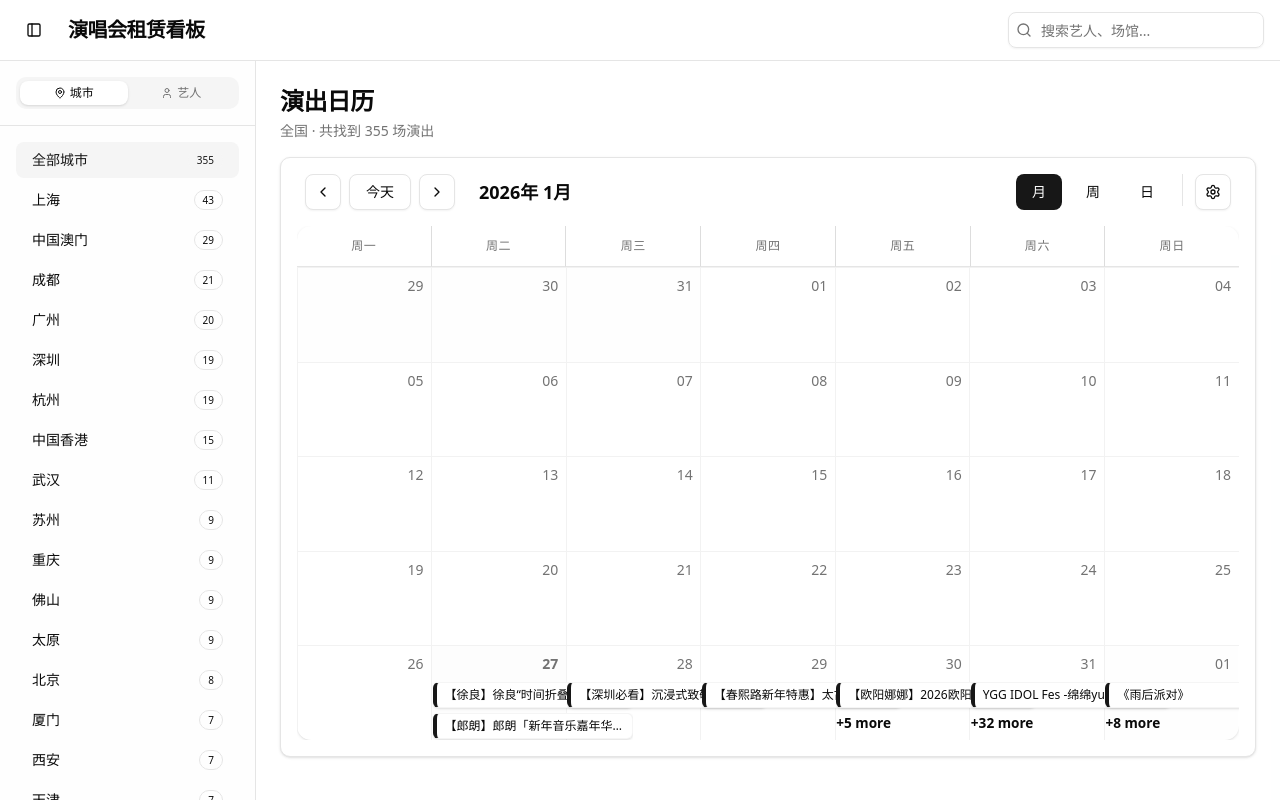
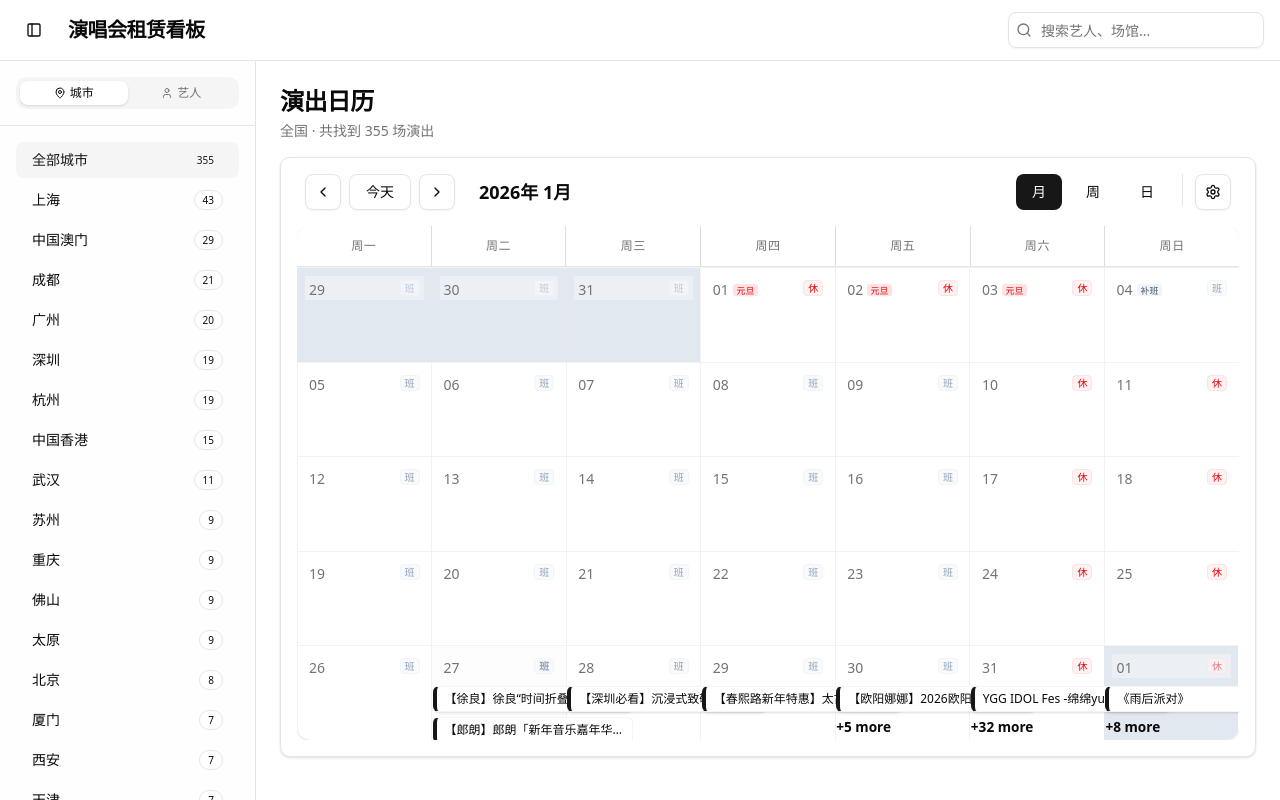
Before and after one commit to Leejhua/concert_calendar, a Next.js app: page /dashboard in a window 1280 px wide. Built offline with nearby package versions, Linux system fonts and the light colour scheme.

Commit message:
feat(calendar): 添加节假日显示和视觉增强
- 添加中国2026年节假日数据，包含调休信息
- 在日历月视图中显示节假日标记和班休状态
- 增强非当前月份日期的视觉区分度
- 优化日历事件卡片的悬交互动延迟

```diff
--- a/app/globals.css
+++ b/app/globals.css
@@ -68,6 +68,20 @@
     from { height: var(--radix-accordion-content-height) }
     to { height: 0 }
   }
+}
+
+/* Custom Calendar Styles to enhance off-range days */
+.rbc-month-view .rbc-off-range-bg {
+  background-color: #e2e8f0 !important; /* slate-200 - Darker for visibility */
+}
+
+.rbc-day-bg.rbc-off-range-bg {
+  background-color: #e2e8f0 !important; /* slate-200 */
+}
+
+.dark .rbc-month-view .rbc-off-range-bg,
+.dark .rbc-day-bg.rbc-off-range-bg {
+  background-color: #1e293b !important; /* slate-800 */
 }
 
 :root {
--- a/components/CalendarEventCard.tsx
+++ b/components/CalendarEventCard.tsx
@@ -10,7 +10,7 @@ interface CalendarEventCardProps {
 
 export const CalendarEventCard = ({ event }: CalendarEventCardProps) => {
   return (
-    <HoverCard>
+    <HoverCard openDelay={100} closeDelay={100}>
       <HoverCardTrigger asChild>
         <div className="cursor-pointer truncate text-xs px-2 py-1 mb-1 rounded-sm bg-background hover:bg-accent transition-colors border border-border/40 shadow-sm border-l-4 border-l-primary text-foreground font-medium w-full max-w-full block">
           {event.title}
--- a/components/ConcertCalendar.tsx
+++ b/components/ConcertCalendar.tsx
@@ -1,18 +1,67 @@
 'use client';
 
-import React, { useState, useMemo } from 'react';
-import { Calendar, Views, View, EventProps } from 'react-big-calendar';
+import React, { useState, useMemo, useEffect, useCallback } from 'react';
+import { Calendar, Views, View, EventProps, DateHeaderProps } from 'react-big-calendar';
 import { localizer } from '@/lib/calendar-utils';
 import { Concert } from '@/lib/damai-crawler';
 import { CalendarToolbar } from './CalendarToolbar';
 import { DynamicCalendarView } from './DynamicCalendarView';
 import { CalendarEventCard } from './CalendarEventCard';
+import { getHolidayInfo, getDateStatus } from '@/lib/holidays';
+import { cn } from '@/lib/utils';
 
 import { CalendarEvent } from '@/lib/types';
 
 interface ConcertCalendarProps {
   events: CalendarEvent[];
 }
+
+// 自定义日期头部 (月视图)
+const DateHeader = ({ label, date, onDrillDown, isOffRange }: DateHeaderProps & { isOffRange: boolean }) => {
+  const status = getDateStatus(date);
+
+  return (
+    <div className={cn(
+      "rbc-date-cell-header flex justify-between items-start px-1 pt-1",
+      isOffRange && "bg-slate-50/50" // 给非本月日期添加轻微背景区分 (RBC 默认会有 rbc-off-range 类，但这里加强一下头部区域)
+    )}>
+      <div className="flex items-center gap-1">
+        <button
+          type="button"
+          onClick={onDrillDown}
+          className={cn(
+            "rbc-button-link text-sm font-medium",
+            isOffRange ? "text-muted-foreground/50" : "text-foreground"
+          )}
+        >
+          {label}
+        </button>
+        {status.name && (
+          <span className={cn(
+            "text-[10px] px-1 py-0.5 rounded leading-none select-none scale-90 origin-left hidden sm:inline-block",
+             status.type === 'holiday'
+              ? "bg-red-100 text-red-600 font-medium"
+              : "bg-slate-100 text-slate-600"
+          )}>
+            {status.name}
+          </span>
+        )}
+      </div>
+
+      <span
+        className={cn(
+          "text-[10px] px-1 py-0.5 rounded leading-none select-none",
+          status.type === 'holiday'
+            ? "bg-red-50 text-red-600 border border-red-100"
+            : "bg-slate-50 text-slate-400 border border-slate-100",
+           isOffRange && "opacity-50"
+        )}
+      >
+        {status.type === 'holiday' ? '休' : '班'}
+      </span>
+    </div>
+  );
+};
 
 // 自定义事件渲染 (月视图 - 适配 RBC 接口)
 const MonthEvent = ({ event }: EventProps<CalendarEvent>) => {
@@ -21,23 +70,55 @@ const MonthEvent = ({ event }: EventProps<CalendarEvent>) => {
 
 export function ConcertCalendar({ events }: ConcertCalendarProps) {
   const [view, setView] = useState<View>(Views.MONTH);
-  const [date, setDate] = useState(new Date());
+  const [viewDate, setViewDate] = useState(new Date());
+  const [isMounted, setIsMounted] = useState(false);
+
+  useEffect(() => {
+    setIsMounted(true);
+  }, []);
 
   const { components } = useMemo(() => ({
     components: {
       month: {
         event: MonthEvent,
+        dateHeader: DateHeader,
       },
     },
   }), []);
 
+  // 自定义日期样式
+  const dayPropGetter = useCallback(
+    (date: Date) => {
+      // 检查是否为非当前展示月份的日期 (off-range)
+      // 注意：这里需要依赖当前的 view date 来判断
+      // RBC 的 Navigate action 会更新 date state
+      if (
+        viewDate.getMonth() !== date.getMonth() ||
+        viewDate.getFullYear() !== date.getFullYear()
+      ) {
+        return {
+          className: 'bg-slate-100/80 dark:bg-slate-800/50', // 使用 Tailwind 类名 (Slate 200 via style)
+          style: {
+            backgroundColor: '#e2e8f0', // Slate-200 fallback
+          }
+        };
+      }
+      return {};
+    },
+    [viewDate] // 依赖当前的 viewDate
+  );
+
+  if (!isMounted) {
+    return <div className="h-[calc(100vh-200px)] min-h-[600px] w-full bg-background rounded-lg border shadow-sm p-4 flex items-center justify-center text-muted-foreground">加载日历中...</div>;
+  }
+
   return (
     <div className="h-[calc(100vh-200px)] min-h-[600px] w-full bg-background rounded-lg border shadow-sm p-4 flex flex-col">
       <CalendarToolbar
-        date={date}
+        date={viewDate}
         view={view}
         onViewChange={setView}
-        onDateChange={setDate}
+        onDateChange={setViewDate}
         events={events}
       />
 
@@ -51,10 +132,11 @@ export function ConcertCalendar({ events }: ConcertCalendarProps) {
             style={{ height: '100%' }}
             view={view}
             onView={setView}
-            date={date}
-            onNavigate={setDate}
+            date={viewDate}
+            onNavigate={setViewDate}
             culture="zh-CN"
             components={components}
+            dayPropGetter={dayPropGetter}
             toolbar={false} // 禁用默认工具栏，使用外部统一工具栏
             messages={{
               month: '月',
@@ -69,7 +151,7 @@ export function ConcertCalendar({ events }: ConcertCalendarProps) {
           />
         ) : (
           <DynamicCalendarView
-            date={date}
+            date={viewDate}
             view={view}
             events={events}
           />
--- /dev/null
+++ b/lib/holidays.ts
@@ -0,0 +1,125 @@
+export type HolidayType = 'holiday' | 'workday';
+
+export interface HolidayInfo {
+  date: string; // YYYY-MM-DD
+  type: HolidayType;
+  name: string;
+}
+
+export interface DateStatus {
+  type: HolidayType;
+  name?: string; // Specific holiday name like "元旦", or undefined for regular days
+  isSpecial: boolean; // true if it's from the official adjustment list
+}
+
+// 2026 Holidays (Derived from State Council Notice)
+// https://www.gov.cn/zhengce/content/202511/content_7047090.htm (Simulated Ref)
+const HOLIDAYS_2026: HolidayInfo[] = [
+  // New Year (元旦)
+  { date: '2026-01-01', type: 'holiday', name: '元旦' },
+  { date: '2026-01-02', type: 'holiday', name: '元旦' },
+  { date: '2026-01-03', type: 'holiday', name: '元旦' },
+  { date: '2026-01-04', type: 'workday', name: '补班' }, // Sunday work
+
+  // Spring Festival (春节)
+  { date: '2026-02-14', type: 'workday', name: '补班' }, // Saturday work
+  { date: '2026-02-15', type: 'holiday', name: '春节' },
+  { date: '2026-02-16', type: 'holiday', name: '春节' },
+  { date: '2026-02-17', type: 'holiday', name: '春节' },
+  { date: '2026-02-18', type: 'holiday', name: '春节' },
+  { date: '2026-02-19', type: 'holiday', name: '春节' },
+  { date: '2026-02-20', type: 'holiday', name: '春节' },
+  { date: '2026-02-21', type: 'holiday', name: '春节' },
+  { date: '2026-02-22', type: 'holiday', name: '春节' },
+  { date: '2026-02-23', type: 'holiday', name: '春节' },
+  { date: '2026-02-28', type: 'workday', name: '补班' }, // Saturday work
+
+  // Qingming (清明节)
+  { date: '2026-04-04', type: 'holiday', name: '清明' },
+  { date: '2026-04-05', type: 'holiday', name: '清明' },
+  { date: '2026-04-06', type: 'holiday', name: '清明' },
+
+  // Labor Day (劳动节)
+  { date: '2026-05-01', type: 'holiday', name: '劳动节' },
+  { date: '2026-05-02', type: 'holiday', name: '劳动节' },
+  { date: '2026-05-03', type: 'holiday', name: '劳动节' },
+  { date: '2026-05-04', type: 'holiday', name: '劳动节' },
+  { date: '2026-05-05', type: 'holiday', name: '劳动节' },
+  { date: '2026-05-09', type: 'workday', name: '补班' }, // Saturday work
+
+  // Dragon Boat Festival (端午节)
+  { date: '2026-06-19', type: 'holiday', name: '端午' },
+  { date: '2026-06-20', type: 'holiday', name: '端午' },
+  { date: '2026-06-21', type: 'holiday', name: '端午' },
+
+  // Mid-Autumn Festival (中秋节)
+  { date: '2026-09-25', type: 'holiday', name: '中秋' },
+  { date: '2026-09-26', type: 'holiday', name: '中秋' },
+  { date: '2026-09-27', type: 'holiday', name: '中秋' },
+
+  // National Day (国庆节)
+  { date: '2026-09-20', type: 'workday', name: '补班' }, // Sunday work
+  { date: '2026-10-01', type: 'holiday', name: '国庆' },
+  { date: '2026-10-02', type: 'holiday', name: '国庆' },
+  { date: '2026-10-03', type: 'holiday', name: '国庆' },
+  { date: '2026-10-04', type: 'holiday', name: '国庆' },
+  { date: '2026-10-05', type: 'holiday', name: '国庆' },
+  { date: '2026-10-06', type: 'holiday', name: '国庆' },
+  { date: '2026-10-07', type: 'holiday', name: '国庆' },
+  { date: '2026-10-10', type: 'workday', name: '补班' }, // Saturday work
+];
+
+// Map for O(1) lookup
+const HOLIDAY_MAP = new Map<string, HolidayInfo>();
+HOLIDAYS_2026.forEach(h => HOLIDAY_MAP.set(h.date, h));
+
+export function getDateStatus(date: Date): DateStatus {
+  const yyyy = date.getFullYear();
+  const mm = String(date.getMonth() + 1).padStart(2, '0');
+  const dd = String(date.getDate()).padStart(2, '0');
+  const dateStr = `${yyyy}-${mm}-${dd}`;
+
+  const specialHoliday = HOLIDAY_MAP.get(dateStr);
+
+  // 1. If it is a special holiday/workday adjustment
+  if (specialHoliday) {
+    return {
+      type: specialHoliday.type,
+      name: specialHoliday.name,
+      isSpecial: true
+    };
+  }
+
+  // 2. Regular Weekends (Saturday=6, Sunday=0)
+  const day = date.getDay();
+  if (day === 0 || day === 6) {
+    return {
+      type: 'holiday',
+      name: undefined, // Ordinary weekend has no special name
+      isSpecial: false
+    };
+  }
+
+  // 3. Regular Workdays
+  return {
+    type: 'workday',
+    name: undefined,
+    isSpecial: false
+  };
+}
+
+// Deprecated: kept for backward compatibility if needed, but better use getDateStatus
+export function getHolidayInfo(date: Date): HolidayInfo | undefined {
+  const status = getDateStatus(date);
+  if (status.isSpecial) {
+    const yyyy = date.getFullYear();
+    const mm = String(date.getMonth() + 1).padStart(2, '0');
+    const dd = String(date.getDate()).padStart(2, '0');
+    return {
+      date: `${yyyy}-${mm}-${dd}`,
+      type: status.type,
+      name: status.name || ''
+    };
+  }
+  return undefined;
+}
```
